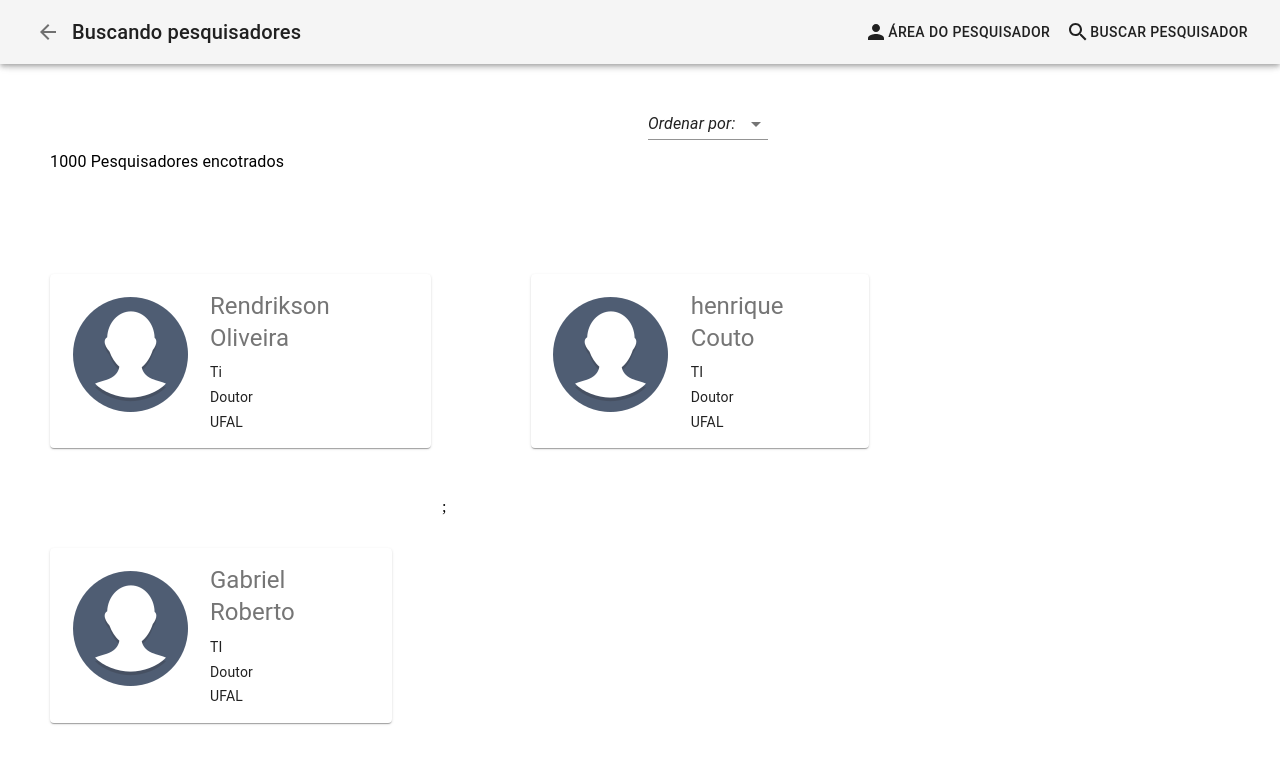
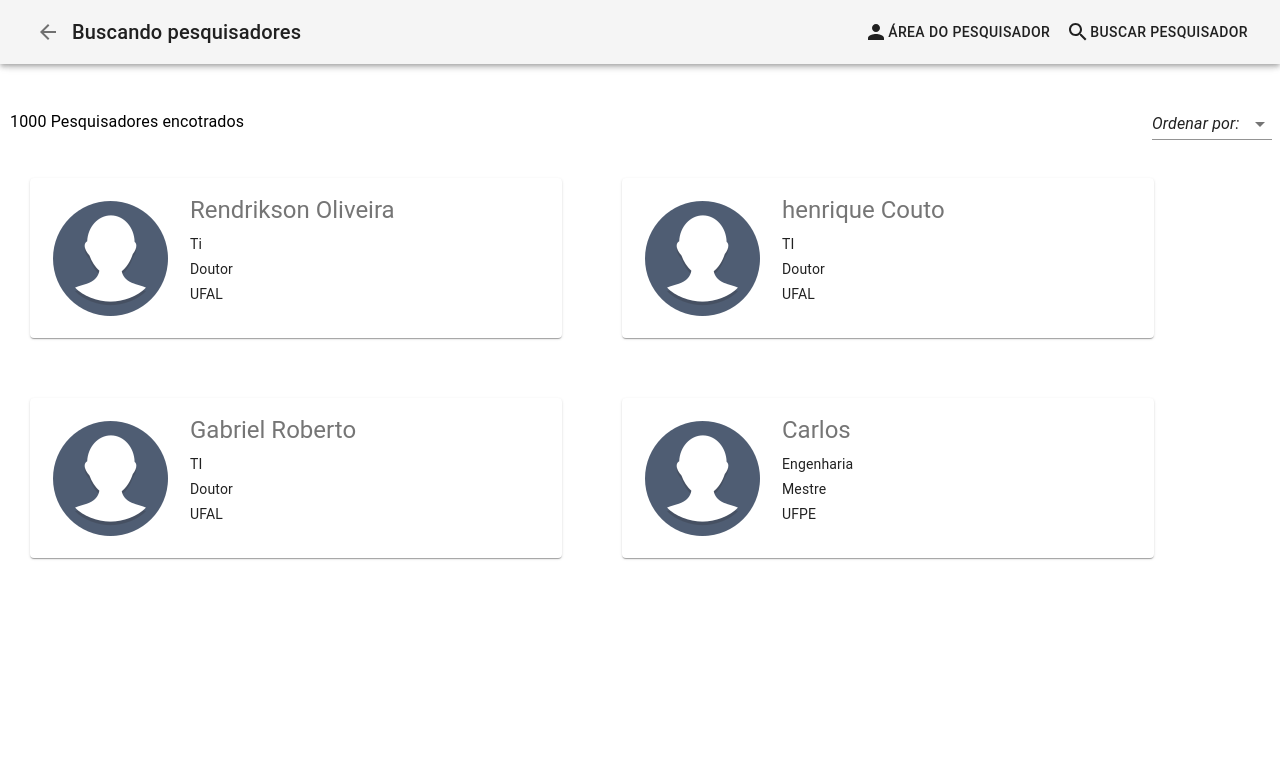
Before and after one commit to henriquecouto/researcher-manager, a React (Create React App) app: page /buscar-pesquisador in a window 1280 px wide. Shown: the top 764 px of the page. Built offline with nearby package versions, Linux system fonts and the light colour scheme.

Commit message:
Ajuste do css

```diff
--- a/src/components/ResultCard/index.js
+++ b/src/components/ResultCard/index.js
@@ -11,8 +11,9 @@ const useStyle = makeStyles(theme => ({
     },
     paper: {
       padding: theme.spacing(2),
-      margin: 50,
-      maxWidth: 500,
+      margin: 30,
+      maxWidth: 1000,
+      minWidth: 500,
     },
     image: {
       width: 128,
@@ -24,6 +25,7 @@ const useStyle = makeStyles(theme => ({
       maxWidth: '100%',
       maxHeight: '100%',
     },
+
     }))
 
 export default function ResultCard(props){
@@ -37,9 +39,9 @@ export default function ResultCard(props){
                 <img className={classes.img} alt="Foto" src={HomePersonIcon} />
               </ButtonBase>
             </Grid>
-          <Grid item xs={6} sm container>
-            <Grid item xs container direction="column" spacing={2}>
-              <Grid item xs>
+            <Grid item >
+              <Grid item direction="column">
+                <Grid item >
                   <Typography gutterBottom variant="h5" color="textSecondary">
                     {nome}
                   </Typography>
@@ -57,5 +59,5 @@ export default function ResultCard(props){
             </Grid>
           </Grid>
         </Paper>
-    );
+    )
 }
--- a/src/screens/Search/index.js
+++ b/src/screens/Search/index.js
@@ -16,11 +16,6 @@ const useStyle = makeStyles(theme => ({
   root: {
     flexGrow: 1,
     marginTop: 100,
-  },
-  paper: {
-    padding: theme.spacing(2),
-    margin: 50,
-    maxWidth: 500,
   },
 
   formControl: {
@@ -51,7 +46,8 @@ const names = [
 const results = [
   {nome: "Rendrikson Oliveira", titulacao: "Doutor", area:"Ti", universidade: "UFAL"},
   {nome: "henrique Couto", titulacao: "Doutor", area: "TI", universidade: "UFAL"},
-  {nome: "Gabriel Roberto", titulacao: "Doutor", area: "TI", universidade: "UFAL"}
+  {nome: "Gabriel Roberto", titulacao: "Doutor", area: "TI", universidade: "UFAL"},
+  {nome: "Carlos", titulacao: "Mestre", area: "Engenharia", universidade: "UFPE"},
 ];
 
 
@@ -86,11 +82,11 @@ export default function Search(props) {
     <>
     <Grid className={classes.root} container>
       <Grid item xs={4} sm >
-        <Typography style={{ margin: 50 }}>
+        <Typography style={{ margin: 10 }}>
           1000 Pesquisadores encotrados
           </Typography>
       </Grid>
-      <Grid item xs={4} sm > {/*PROCURAR UMA FORMA DE DEIXAR O SELECT A DIREITA*/}
+      <Grid item >
         <FormControl className={clsx(classes.formControl, classes.noLabel)}>
           <Select
             multiple
@@ -120,7 +116,7 @@ export default function Search(props) {
       </Grid>
     </Grid>
     <Grid container>
-    {results.map((value, index) => <ResultCard value={value}/> )};
+    {results.map((value, index) => <ResultCard value={value}/> )}
     </Grid>
     </>
   )
```
Lines whose indentation alone changed are shown as unchanged.
